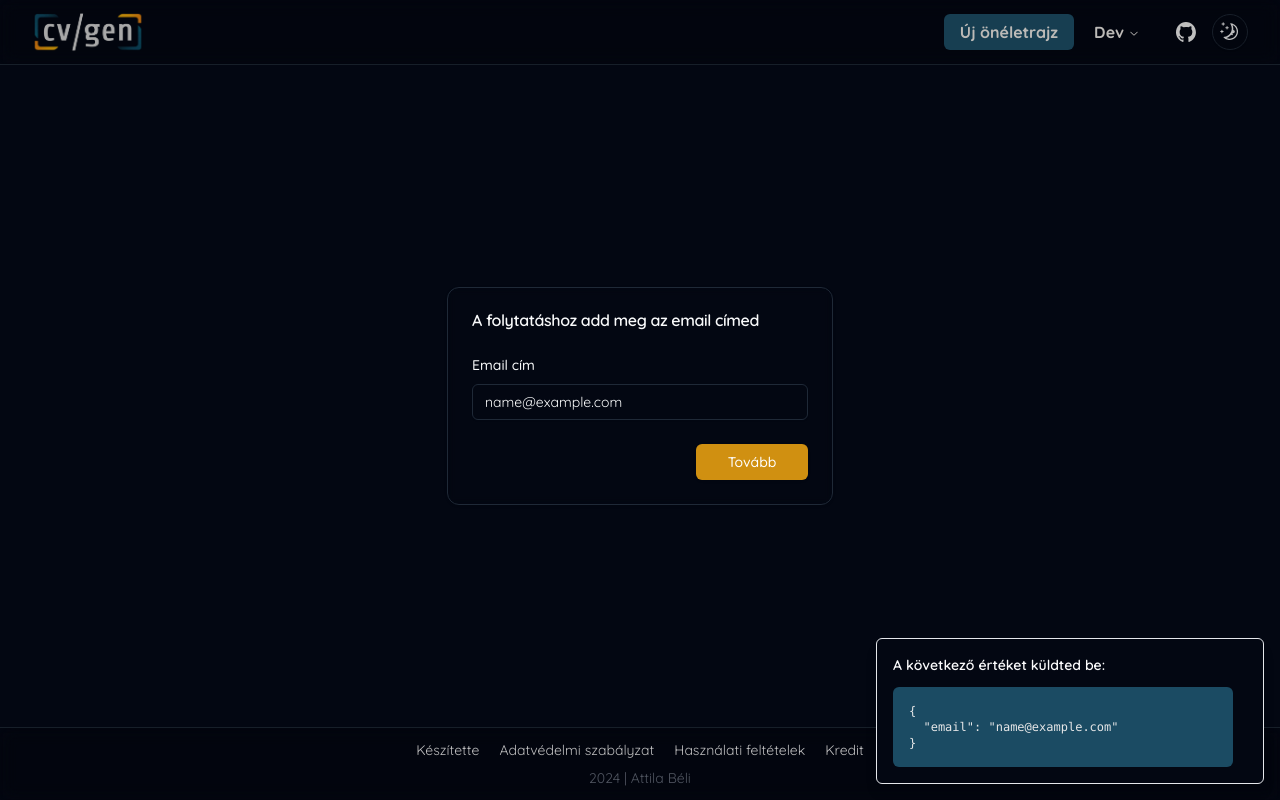
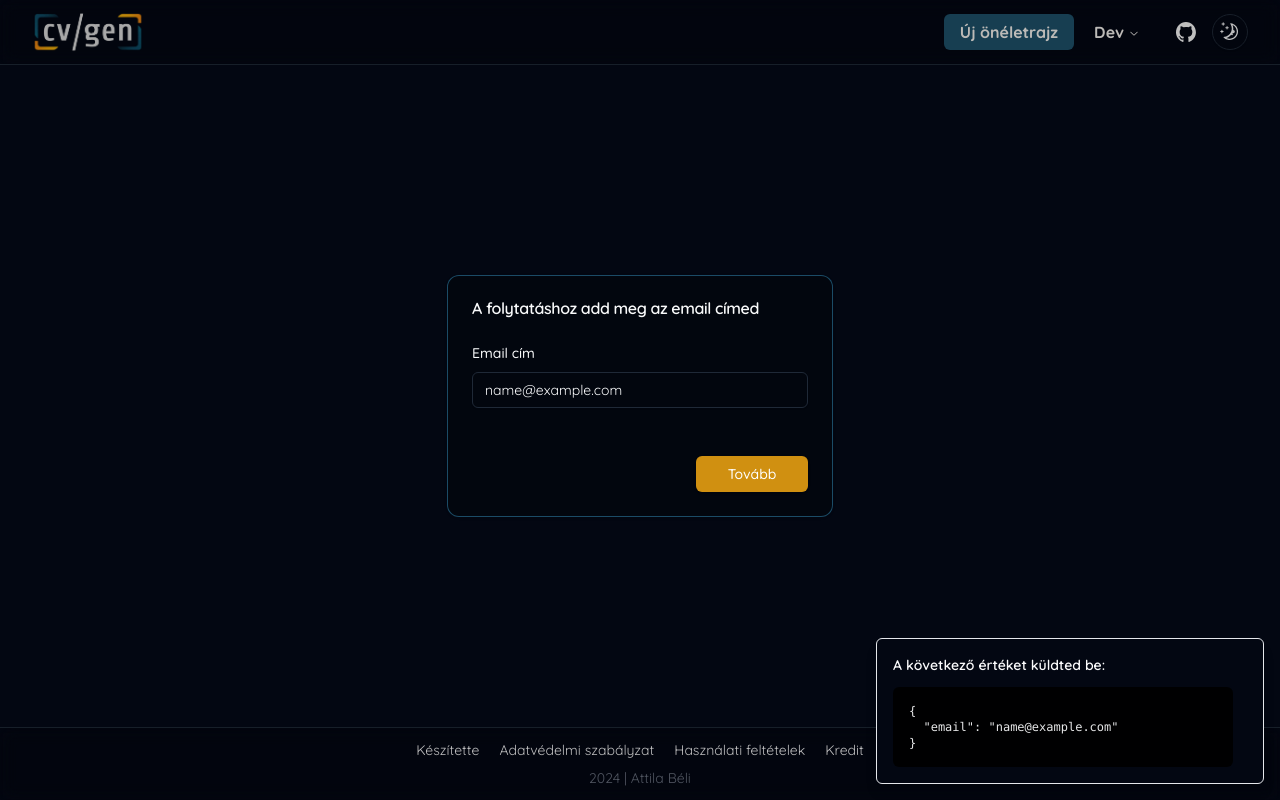
Before and after one commit to myrddral/cvgenerator-nextjs-hu, a Next.js app: page /create in a window 1280 px wide. Both pictures are taken after typing "name@example.com" into the empty fields and a click on the button "Tovább". Built offline with nearby package versions, Linux system fonts and the light colour scheme.

Commit message:
modified color palette for cards and error messages

```diff
--- a/app/globals.css
+++ b/app/globals.css
@@ -20,6 +20,8 @@
     --accent-foreground: 33, 50%, 97%;
     --destructive: 0 84.2% 60.2%;
     --destructive-foreground: 210 20% 98%;
+    --danger: 0 84.2% 60.2%;
+    --danger-foreground: 210 20% 98%;
     --border: 220 13% 91%;
     --input: 199, 27%, 57%;
     --ring: 262.1 83.3% 57.8%;
@@ -34,7 +36,7 @@
   .dark {
     --background: 224 71.4% 4.1%;
     --foreground: 210 20% 99%;
-    --card: 199, 57%, 27%, 0;
+    --card: 220, 80%, 3%, 1;
     --card-foreground: 210 20% 98%;
     --popover: 224 71.4% 4.1%;
     --popover-foreground: 210 20% 98%;
@@ -46,11 +48,13 @@
     --muted-foreground: 217.9 10.6% 64.9%;
     --accent: 215 27.9% 16.9%;
     --accent-foreground: 210 20% 98%;
-    --destructive: 0 62.8% 30.6%;
+    --destructive: 0 82.8% 35.6%;
     --destructive-foreground: 210 20% 98%;
-    --border: 215 27.9% 16.9%;
+    --danger: 0 84.2% 60.2%;
+    --danger-foreground: 210 20% 98%;
+    --border: 199, 57%, 40%, 0.6;
     --input: 215 27.9% 16.9%;
-    --ring: 263.4 70% 50.4%;
+    --ring: 199, 57%, 27%, 1;
     --navbar: 0, 0%, 0%, 0.4;
     --shadow: 40, 85%, 46%, 0.4;
   }
--- a/components/email-form.tsx
+++ b/components/email-form.tsx
@@ -23,7 +23,7 @@ export function EmailForm() {
     toast({
       title: "A következő értéket küldted be:",
       description: (
-        <pre className="mt-2 w-[340px] rounded-md bg-secondary p-4">
+        <pre className="mt-2 w-[340px] rounded-md bg-black p-4">
           <code className="text-white">{JSON.stringify(data, null, 2)}</code>
         </pre>
       ),
@@ -32,7 +32,7 @@ export function EmailForm() {
 
   return (
     <Form {...form}>
-      <form onSubmit={form.handleSubmit(onSubmit)} className="flex flex-col space-y-6">
+      <form onSubmit={form.handleSubmit(onSubmit)} className="flex flex-col space-y-12">
         <FormField
           control={form.control}
           name="email"
--- a/components/ui/button.tsx
+++ b/components/ui/button.tsx
@@ -16,7 +16,7 @@ const buttonVariants = cva(
     variants: {
       variant: {
         default: "bg-primary text-primary-foreground shadow",
-        destructive: "bg-destructive text-destructive-foreground shadow-sm",
+        destructive: "bg-danger text-destructive-foreground shadow-sm",
         outline: "border border-input bg-background shadow-sm hover:bg-accent hover:text-accent-foreground",
         secondary: "bg-secondary text-secondary-foreground shadow-sm",
         ghost: "hover:bg-accent hover:text-accent-foreground",
--- a/components/ui/card.tsx
+++ b/components/ui/card.tsx
@@ -7,7 +7,7 @@ const Card = React.forwardRef<HTMLDivElement, React.HTMLAttributes<HTMLDivElemen
     <div
       ref={ref}
       className={cn(
-        "rounded-xl border border-white/60 bg-card text-card-foreground shadow backdrop-blur-sm",
+        "rounded-xl border border-border bg-card text-card-foreground shadow backdrop-blur-sm",
         className
       )}
       {...props}
--- a/tailwind.config.ts
+++ b/tailwind.config.ts
@@ -48,6 +48,10 @@ const config = {
           DEFAULT: "hsl(var(--destructive))",
           foreground: "hsl(var(--destructive-foreground))",
         },
+        danger: {
+          DEFAULT: "hsl(var(--danger))",
+          foreground: "hsl(var(--danger-foreground))",
+        },
         muted: {
           DEFAULT: "hsl(var(--muted))",
           foreground: "hsl(var(--muted-foreground))",
```
